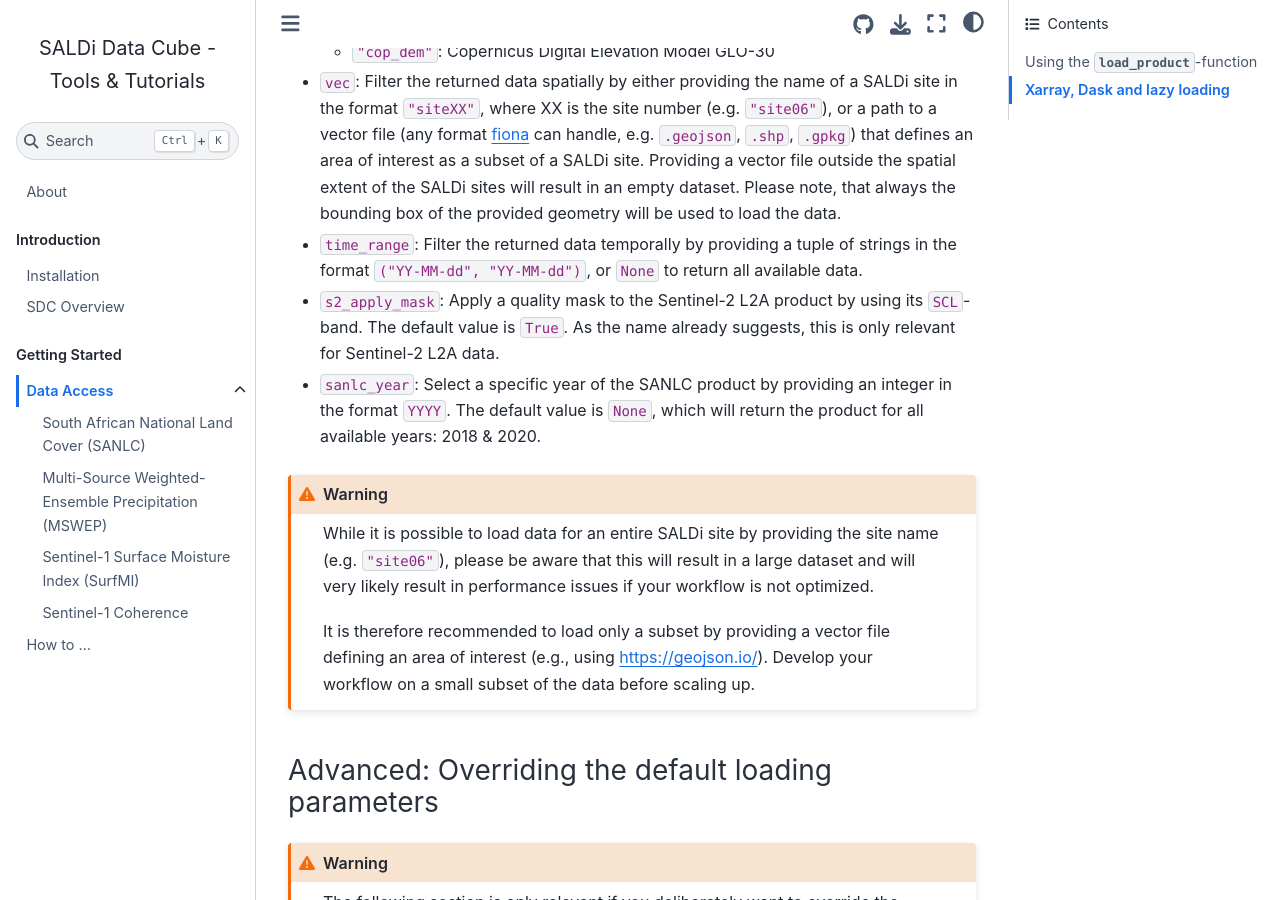
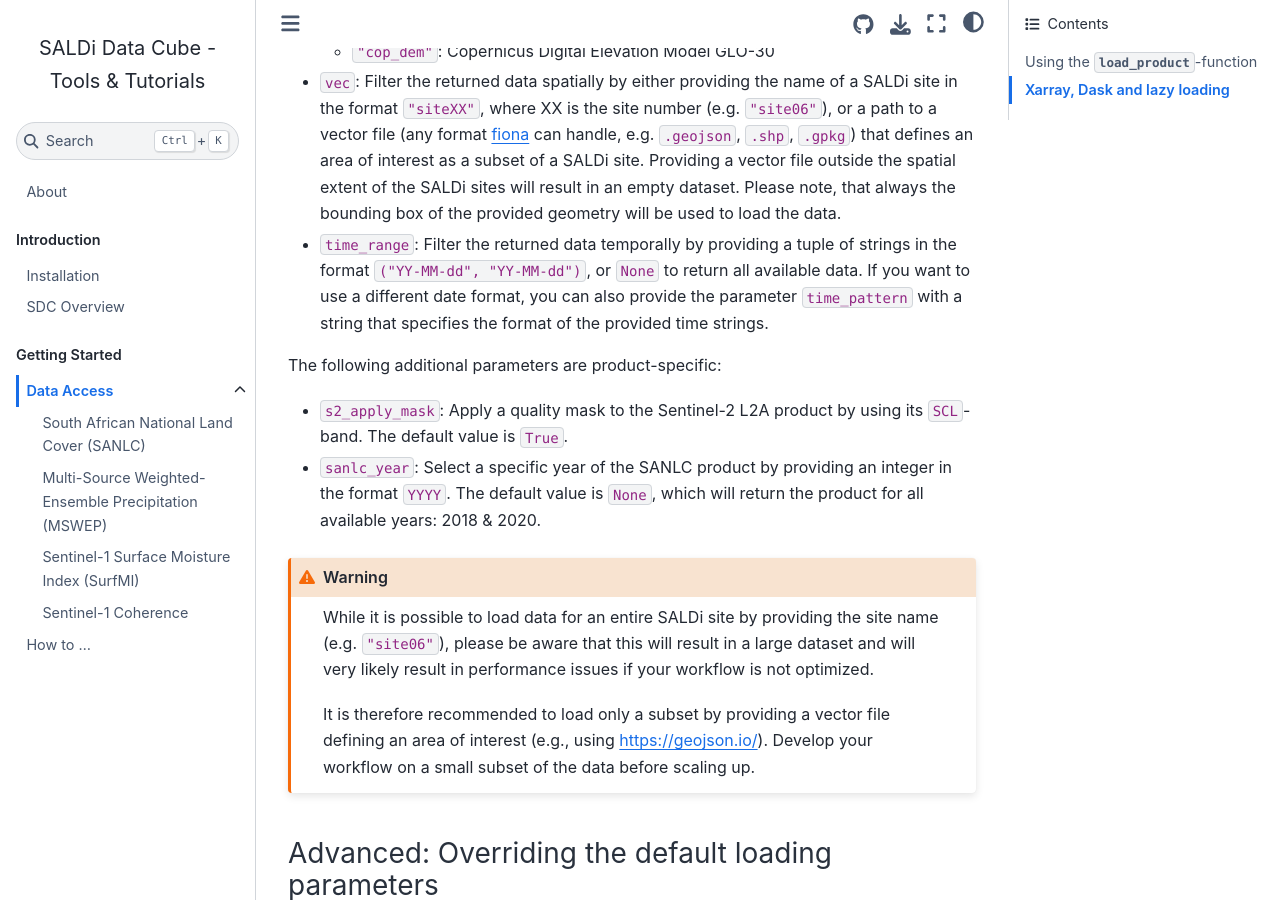
Before and after one commit to Jena-Earth-Observation-School/sdc-tools, a Jupyter Book: the page built from docs/content/02_Getting_Started/01_00_Data_Access.md, in a window 1280 px wide and 900 px high, scrolled down 1292 px. Built offline with Jupyter Book 1.0.4 settings and Sphinx 7.4.7 and the Sphinx Book theme 1.1.4, drawn with Linux system fonts in a browser that asks for light colours; pages that are not in the unit, such as notebooks, are missing from menus.

Commit message:
[docs] minor improvements in 01_00_Data_Access.md

```diff
--- a/docs/content/02_Getting_Started/01_00_Data_Access.md
+++ b/docs/content/02_Getting_Started/01_00_Data_Access.md
@@ -57,10 +57,14 @@ of the SALDi sites will result in an empty dataset. Please note, that always the
 bounding box of the provided geometry will be used to load the data.
 - `time_range`: Filter the returned data temporally by providing a tuple of
 strings in the format `("YY-MM-dd", "YY-MM-dd")`, or `None` to return all
-available data.
+available data. If you want to use a different date format, you can also provide
+the parameter `time_pattern` with a string that specifies the format of the
+provided time strings.
+
+The following additional parameters are product-specific:
+
 - `s2_apply_mask`: Apply a quality mask to the Sentinel-2 L2A product by using
-its `SCL`-band. The default value is `True`. As the name already suggests, this
-is only relevant for Sentinel-2 L2A data.
+its `SCL`-band. The default value is `True`.
 - `sanlc_year`: Select a specific year of the SANLC product by providing an
 integer in the format `YYYY`. The default value is `None`, which will return the
 product for all available years: 2018 & 2020.
```
